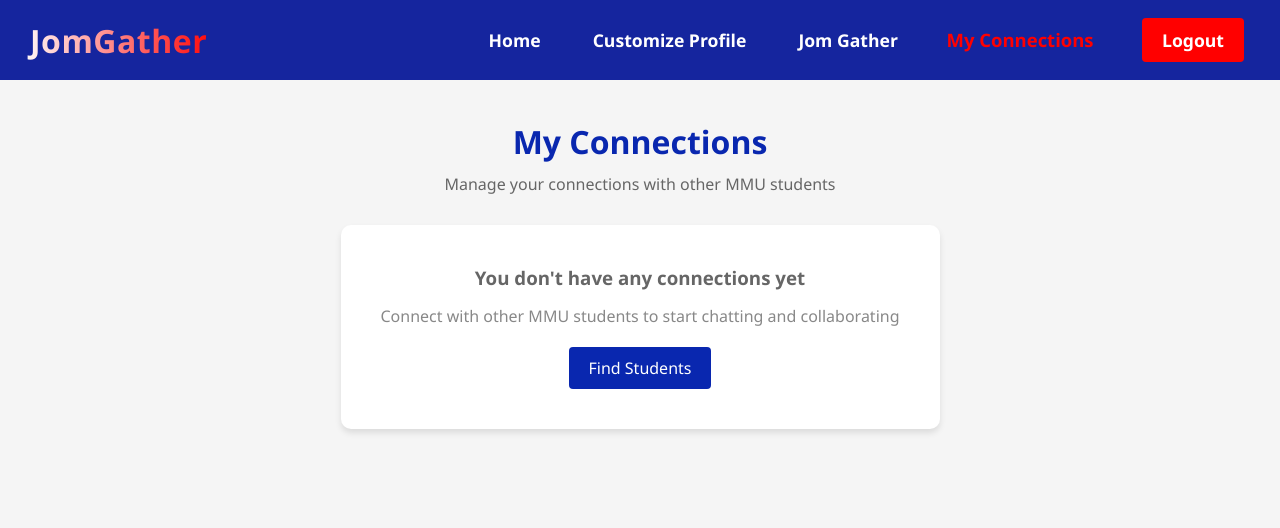
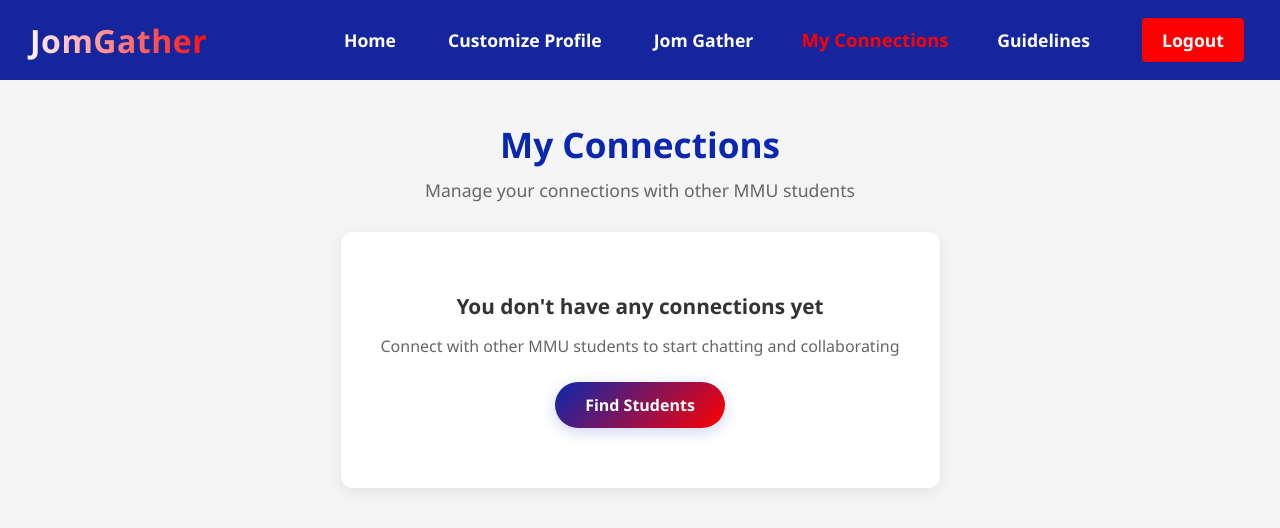
Before and after one commit to SKAITZY/Mini-IT-Project, a Flask app: page /connections in a window 1280 px wide. Shown: the top 528 px of the page. Run offline with Flask 3, Linux system fonts and the light colour scheme; the visitor is signed in with stand-in values (Sample User, id 1); data that the repository does not hold is empty.

Commit message:
final/last changed

```diff
--- a/static/css/connections.css
+++ b/static/css/connections.css
@@ -70,12 +73,14 @@
 
 .page-header h1 {
   color: #0927af;
-      font-size: 2rem;
+  font-size: 2.2rem;
   margin-bottom: 10px;
+  font-weight: 700;
 }
 
 .page-header p {
   color: #666;
+  font-size: 1.1rem;
 }
 
 .connections-wrapper {
@@ -215,71 +237,99 @@
   text-align: center;
   text-decoration: none;
   display: inline-block;
+  transition: all 0.3s ease;
+  font-weight: 600;
 }
 
 .chat-btn {
-      background-color: #0927af;
+  background: #0927af;
   color: white;
 }
 
 .chat-btn:hover {
-      background-color: #071c80;
+  background: #071c80;
+  transform: translateY(-2px);
+  box-shadow: 0 4px 8px rgba(9, 39, 175, 0.2);
 }
 
 .accept-btn {
-      background-color: #4caf50;
+  background: #4caf50;
   color: white;
 }
 
 .accept-btn:hover {
-      background-color: #3d8b40;
+  background: #3d8b40;
+  transform: translateY(-2px);
+  box-shadow: 0 4px 8px rgba(76, 175, 80, 0.2);
 }
 
 .reject-btn {
-      background-color: #f44336;
+  background: #f44336;
   color: white;
 }
 
 .reject-btn:hover {
-      background-color: #d32f2f;
+  background: #d32f2f;
+  transform: translateY(-2px);
+  box-shadow: 0 4px 8px rgba(244, 67, 54, 0.2);
+}
+
+.awaiting-btn {
+  background: #ffa500;
+  color: white;
+  cursor: not-allowed;
+}
+
+.awaiting-btn:hover {
+  background: #e69500;
 }
 
 .no-connections {
   text-align: center;
-      padding: 40px;
+  padding: 60px 40px;
   background: white;
-      border-radius: 10px;
-      box-shadow: 0 4px 6px rgba(0, 0, 0, 0.1);
+  border-radius: 12px;
+  box-shadow: 0 4px 15px rgba(0, 0, 0, 0.08);
 }
 
 .no-connections h3 {
   margin-bottom: 15px;
-      color: #666;
+  color: #333;
+  font-size: 1.3rem;
 }
 
 .no-connections p {
-      margin-bottom: 20px;
-      color: #888;
+  margin-bottom: 25px;
+  color: #666;
+  font-size: 1rem;
 }
 
 .find-students-btn {
-      background-color: #0927af;
+  background: linear-gradient(135deg, #0927af 0%, #ff0000 100%);
   color: white;
-      padding: 10px 20px;
-      border-radius: 4px;
+  padding: 12px 30px;
+  border-radius: 50px;
   text-decoration: none;
   display: inline-block;
-      transition: background-color 0.3s ease;
+  transition: all 0.3s ease;
+  font-weight: 600;
+  box-shadow: 0 4px 15px rgba(9, 39, 175, 0.2);
 }
 
 .find-students-btn:hover {
-      background-color: #071c80;
+  transform: translateY(-3px);
+  box-shadow: 0 6px 20px rgba(9, 39, 175, 0.3);
+  background: linear-gradient(135deg, #071c80 0%, #cc0000 100%);
 }
 
 .connections-count {
   font-size: 1.1rem;
-      color: #666;
+  color: #555;
   margin-bottom: 20px;
+  text-align: center;
+  padding: 12px;
+  background-color: #f8f8f8;
+  border-radius: 8px;
 }
 
 .flash-messages {
--- a/templates/connections.html
+++ b/templates/connections.html
@@ -19,27 +19,33 @@
       <span class="bar" aria-hidden="true"></span>
       <span class="bar" aria-hidden="true"></span>
     </div>
-    <ul class="navbar__menu" role="menubar">
-      <li class="navbar__item" role="none">
-        <a href="{{ url_for('index') }}" class="navbar__links {% if request.endpoint == 'index' %}active{% endif %}" role="menuitem">Home</a>
+    <ul class="navbar__menu">
+      <li class="navbar__item">
+        <a href="{{ url_for('index') }}" class="navbar__links {% if request.endpoint == 'index' %}active{% endif %}">Home</a>
       </li>
-      <li class="navbar__item" role="none">
-        <a href="{{ url_for('customise') }}" class="navbar__links {% if request.endpoint == 'customise' %}active{% endif %}" role="menuitem">Customize Profile</a>
+      <li class="navbar__item">
+        <a href="{{ url_for('customise') }}" class="navbar__links {% if request.endpoint == 'customise' %}active{% endif %}">Customize Profile</a>
       </li>
-      <li class="navbar__item" role="none">
-        <a href="{{ url_for('jomgather') }}" class="navbar__links {% if request.endpoint == 'jomgather' %}active{% endif %}" role="menuitem">Jom Gather</a>
+      <li class="navbar__item">
+        <a href="{{ url_for('jomgather') }}" class="navbar__links {% if request.endpoint == 'jomgather' %}active{% endif %}">Jom Gather</a>
       </li>
+
       {% if current_user.is_authenticated %}
-      <li class="navbar__item" role="none">
-        <a href="{{ url_for('view_connections') }}" class="navbar__links {% if request.endpoint == 'view_connections' %}active{% endif %}" role="menuitem">My Connections</a>
-      </li>
-      <li class="navbar__btn" role="none">
-        <a href="{{ url_for('logout') }}" class="button" role="menuitem">Logout</a>
-      </li>
+        <!-- Show these only AFTER login -->
+        <li class="navbar__item">
+          <a href="{{ url_for('view_connections') }}" class="navbar__links {% if request.endpoint == 'view_connections' %}active{% endif %}">My Connections</a>
+        </li>
+        <li class="navbar__item">
+          <a href="{{ url_for('view_guidelines') }}" class="navbar__links {% if request.endpoint == 'view_guidelines' %}active{% endif %}">Guidelines</a>
+        </li>
+        <li class="navbar__btn">
+          <a href="{{ url_for('logout') }}" class="button">Logout</a>
+        </li>
       {% else %}
-      <li class="navbar__btn" role="none">
-        <a href="{{ url_for('register') }}" class="button" role="menuitem">Sign Up/Log In</a>
-      </li>
+        <!-- Show only Sign Up/Log In BEFORE login -->
+        <li class="navbar__btn">
+          <a href="{{ url_for('register') }}" class="button">Sign Up/Log In</a>
+        </li>
       {% endif %}
     </ul>
   </div>
```
Also changed, not shown: other parts of static/css/connections.css (+53 -25 lines), templates/connect.html (+19 -13 lines), templates/customise.html (+12 -6 lines), templates/edit_gathering.html (+20 -8 lines), templates/gathering_chat.html (+16 -4 lines), templates/guidelines.html (+22 -16 lines), templates/index.html (+22 -16 lines), templates/jomgather.html (+22 -16 lines), templates/match.html (+22 -16 lines), instance/jomgather.db. Lines whose indentation alone changed are shown as unchanged.
